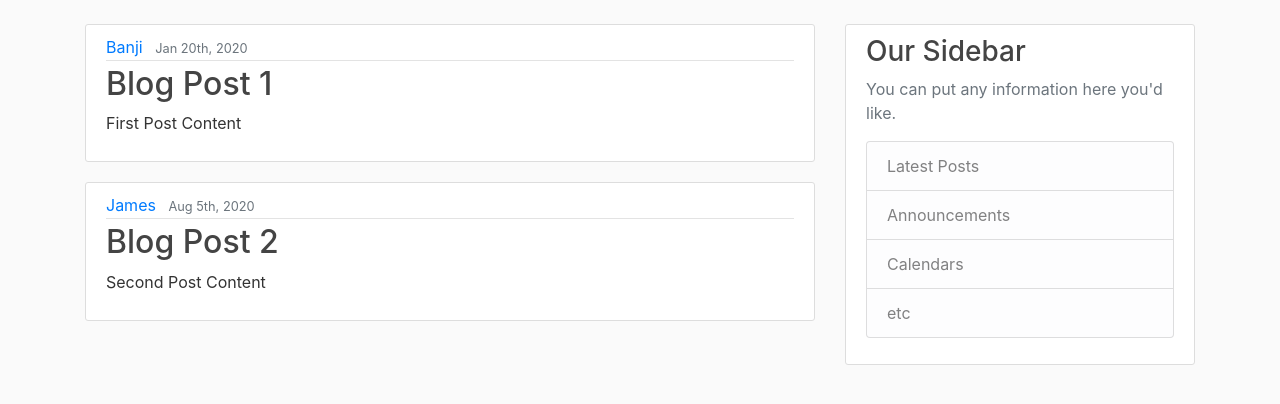
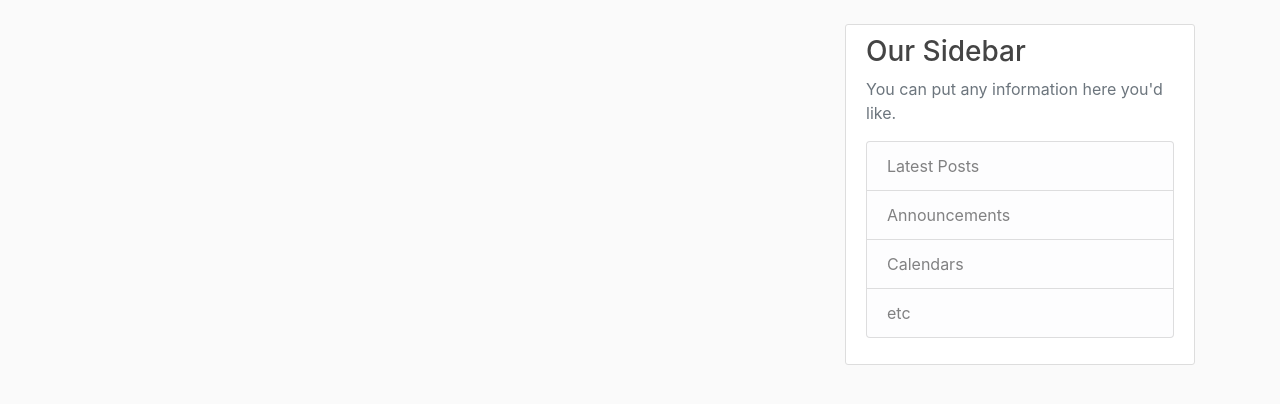
Before and after one commit to banji220/django_app, a Django app: page / in a window 1280 px wide. Shown: the part 56-460 px from the top of the page. Run offline with Django 3.2, Linux system fonts and the light colour scheme; data that the repository does not hold is empty.

Commit message:
1. Making queries in the context dictionary, 2. Change the date format in home.html

```diff
--- a/django_project/blog/templates/blog/home.html
+++ b/django_project/blog/templates/blog/home.html
@@ -8,7 +8,7 @@
             <div class="media-body">
                 <div class="article-metadata">
                     <a class="mr-2" href="#">{{ post.author }}</a>
-                    <small class="text-muted">{{ post.date_posted }}</small>
+                    <small class="text-muted">{{ post.date_posted|date:"F d, Y" }}</small>
                 </div>
                 <h2><a class="article-title" href="#">{{ post.title }}</a></h2>
                 <p class="article-content">{{ post.content }}</p>
--- a/django_project/blog/views.py
+++ b/django_project/blog/views.py
@@ -1,5 +1,5 @@
 from django.shortcuts import render
-
+from .models import Post
 posts = [
     {
         "author": "Banji",
@@ -22,7 +22,7 @@ def home(request):
     # the first Item of render() function should be request and the we define our templates, blog/home.htlm, blog is sub-dir !
     # request ----> HttpResponse (we should either use HttpResponse or exception!)
     context = {
-        "posts" : posts
+        "posts" : Post.objects.all()
     }
     return render(request, "blog/home.html", context)
 
```
